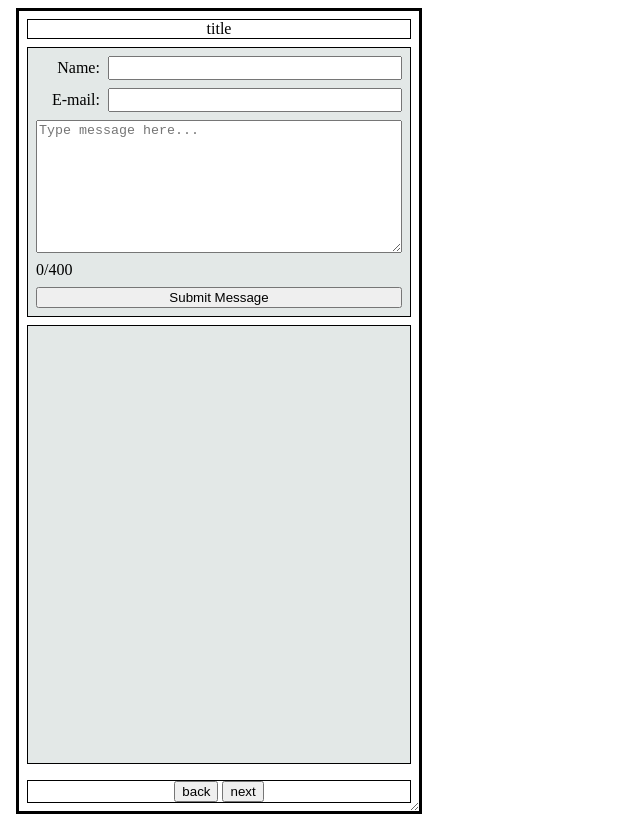
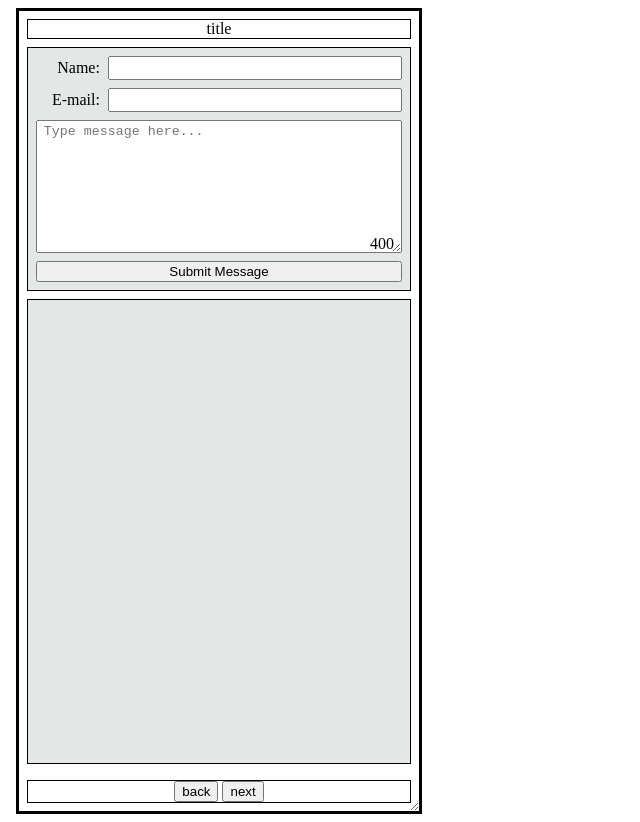
Before and after one commit to towa-hi/AD320_Guestbook, a website: page public/index.html in a window 1280 px wide. Shown: the whole page, without its empty margins (0-640 px from the left). Drawn offline with nearby package versions, Linux system fonts and the light colour scheme; no server answers.

Commit message:
updated counter via css, script.js, index.html

```diff
--- a/public/index.html
+++ b/public/index.html
@@ -20,7 +20,7 @@
 				<label class='marker'>E-mail: </label><input type='text' name='email_field' class='input-style clear'>
 			</div>
 			<div id='message-input-container'>
-				<textarea name='message' id='message-style' class="clear" placeholder='Type message here...' maxLength='400' onkeyup='counter(this);'></textarea>
+				<textarea name='message' id='message-style' class="clear" placeholder='Type message here...' onkeyup='counter(this);'></textarea>
 			</div>
 			<div id='counter_div'></div>
 			<div id='status_container'></div>
--- a/public/script.js
+++ b/public/script.js
@@ -7,6 +7,15 @@ var commentsPerPage;
 
 //holds all the comments served by the api on load
 var commentArray;
+
+//holds the maximum number charaters allowed in message text area
+const maxChar = 400;
+//number at which character count turns red
+const redCount = 10;
+const counterOffset = "1em";
+const scrollbarOffset = "1.8em";
+const alertColor = "red";
+var messageWidth;
 
 //these variables are set by setPrefs()
 var enablePostName;
@@ -138,19 +147,35 @@ function nextPage() {
 		console.log("can't execute nextPage(). Already on last page!");
 	}
 }
+//Declares variables for holding element values
+var messageStyle;
+var counterDiv;
+//Kyle's reset character count function called on onload event
+function zeroCount(){
+	//assigns elements to the variables
+	messageStyle = document.getElementById("message-style");
+	counterDiv = document.getElementById("counter_div");
+	//initial text width of textarea
+	messageWidth = document.getElementById("message-style").scrollWidth;
+	messageStyle.maxLength = maxChar;
+	var size = messageStyle.value.length;
+	counterDiv.innerHTML = maxChar - size;
+	counterDiv.style.color = "";
+	setCounterOffset();
+}
 
 //Kyle's char count function
-function zeroCount(){
-	maxChar = document.getElementById("message-style").maxLength;
-	document.getElementById('counter_div').innerHTML = '0/'+maxChar;
-}
-
 function counter(msg){
-	document.getElementById('counter_div').innerHTML = msg.value.length+'/'+maxChar;
-	if (msg.value.length == maxChar) {
-		document.getElementById('counter_div').style.color = "Red";
+	setCounterOffset();
+	counterDiv.innerHTML = maxChar - msg.value.length;
+	if (msg.value.length >= maxChar - redCount) {
+		counterDiv.style.color = alertColor;
+		if (msg.value.length > maxChar) {
+			messageStyle.innerHTML = msg.value.trim();
+			counterDiv.innerHTML = maxChar - msg.value.length;
+		} // If statement protects against Edge "Enter" key defect at maxChar
 	} else {
-		document.getElementById('counter_div').style.color = "";
+		counterDiv.style.color = "";
 	}
 }
 
@@ -164,6 +189,7 @@ function addSubmitClick() {
 		$.post('/api/v1/post', $("#top-box").serialize(), function(response) {
 			getMessages();
 			clearForm();
+			zeroCount();
 		});
 	});
 }
@@ -171,3 +197,11 @@ function addSubmitClick() {
 function clearForm() {
 	($(".clear")).val("");
 }
+
+function setCounterOffset() {
+	if(messageWidth > messageStyle.scrollWidth){
+		counterDiv.style.marginRight = scrollbarOffset;
+	} else {
+		counterDiv.style.marginRight = counterOffset;
+	}
+}
--- a/public/stylesheets/style.css
+++ b/public/stylesheets/style.css
@@ -27,7 +27,11 @@
 }
 
 #counter_div {
-	margin:0.5em;
+	/* margin-right: 1.75em; Set in script.js*/
+  height: 0px;
+  float: right;
+  position: relative;
+  bottom: 26px;
 }
 
 #status_container {
@@ -40,6 +44,9 @@
 #message-style {
 	width: 100%;
 	min-height: 10em;
+  resize: vertical;
+  max-height: 200px;
+  padding: 0.25em 2em .25em 0.5em;
 }
 #submit-container {
 	margin:0.5em;
@@ -70,18 +77,15 @@
 }
 #submit {
 	width: 100%;
-
 }
 #top-box {
 	margin-bottom: 0;
-	background-color: var(--theme-div-color)
+	background-color: var(--theme-div-color);
 }
 #bot-box {
 	flex: 1;
-
 	overflow-y: scroll;
-	background-color: var(--theme-div-color)
-
+	background-color: var(--theme-div-color);
 }
 #title-box {
 	text-align: center;
@@ -109,10 +113,6 @@ color:var(--theme-font-color);
 background-color:;
 }
 
-#message-style {
-	resize: vertical;
-	max-height: 200px;
-}
 #footer {
 	text-align: center;
 }
```
